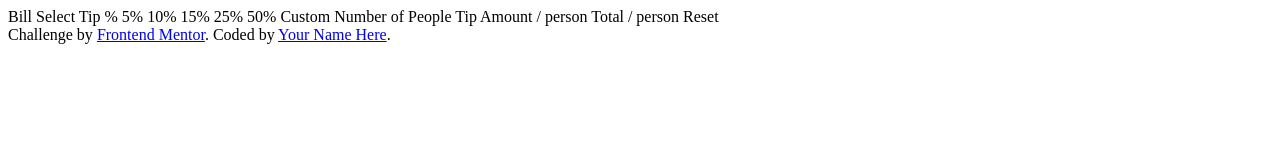
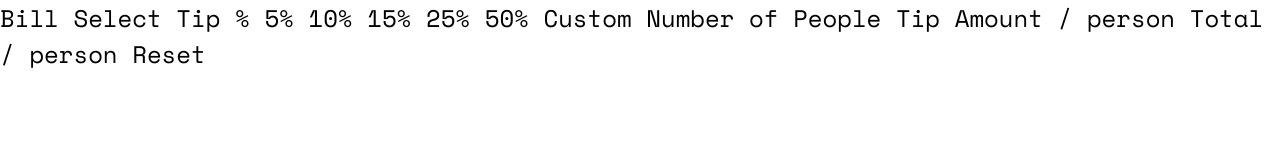
Before and after one commit to Lekerio/Tip-Calculator-Frontend-Mentor, a plain HTML site: page index.html in a window 1280 px wide. Drawn offline with Linux system fonts and the light colour scheme.

Commit message:
ft/ styling

```diff
--- a/index.html
+++ b/index.html
@@ -4,8 +4,8 @@
   <meta charset="UTF-8">
   <meta name="viewport" content="width=device-width, initial-scale=1.0"> <!-- displays site properly based on user's device -->
 
-  <link rel="icon" type="image/png" sizes="32x32" href="./images/favicon-32x32.png">
-
+  <link rel="icon" type="image/png" sizes="32x32" href="./assets/favicon-32x32.png">
+  <link rel="stylesheet" type="text/css" href="stylesheet.css">
   <title>Frontend Mentor | Tip calculator app</title>
 
 </head>
@@ -35,5 +35,7 @@
     Challenge by <a href="https://www.frontendmentor.io?ref=challenge" target="_blank">Frontend Mentor</a>.
     Coded by <a href="#">Your Name Here</a>.
   </div>
+
+  <script type="text/javascript" src="script.js"></script>
 </body>
 </html>
--- a/stylesheet.css
+++ b/stylesheet.css
@@ -1,7 +1,32 @@
-body, html {
-    font-family:'Gill Sans', 'Gill Sans MT', Calibri, 'Trebuchet MS', sans-serif;
-    padding:0;
-    margin:0;
+:root {
+  --cyan: hsl(172, 67%, 45%);
+  --darkcyan: hsl(183, 100%, 15%);
+  --neutralcyan1: hsl(186, 14%, 43%);
+  --neutralcyan2: hsl(184, 14%, 56%);
+  --lightcyan1: hsl(185, 41%, 84%);
+  --lightwhite2: hsl(189, 41%, 97%);
 }
-.attribution { font-size: 11px; text-align: center; }
-    .attribution a { color: hsl(228, 45%, 44%); }
+@font-face {
+  font-family: "Space Mono";
+  src: url(./assets/font/SpaceMono-Regular.ttf);
+}
+@font-face {
+  font-family: "Space Mono";
+  font-weight: bold;
+  src: url(./assets/font/SpaceMono-Bold.ttf);
+}
+body,
+html {
+  font-family: "Space Mono";
+  padding: 0;
+  margin: 0;
+  font-size: 24px;
+}
+.attribution {
+  font-size: 11px;
+  text-align: center;
+  display: none;
+}
+.attribution a {
+  color: hsl(228, 45%, 44%);
+}
```
Also changed, not shown: assets/favicon-32x32.png (renamed from images/favicon-32x32.png), assets/font/OFL.txt (added), assets/font/SpaceMono-Bold.ttf (added), assets/font/SpaceMono-BoldItalic.ttf (added), assets/font/SpaceMono-Italic.ttf (added), assets/font/SpaceMono-Regular.ttf (added), assets/icon-dollar.svg (renamed from images/icon-dollar.svg), assets/icon-person.svg (renamed from images/icon-person.svg), assets/logo.svg (renamed from images/logo.svg).
